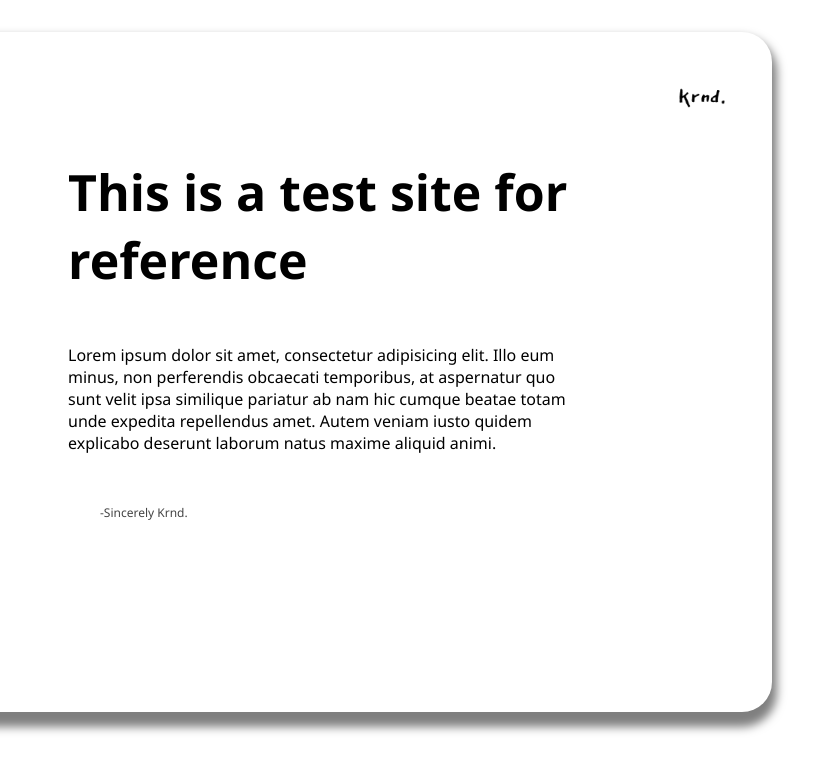
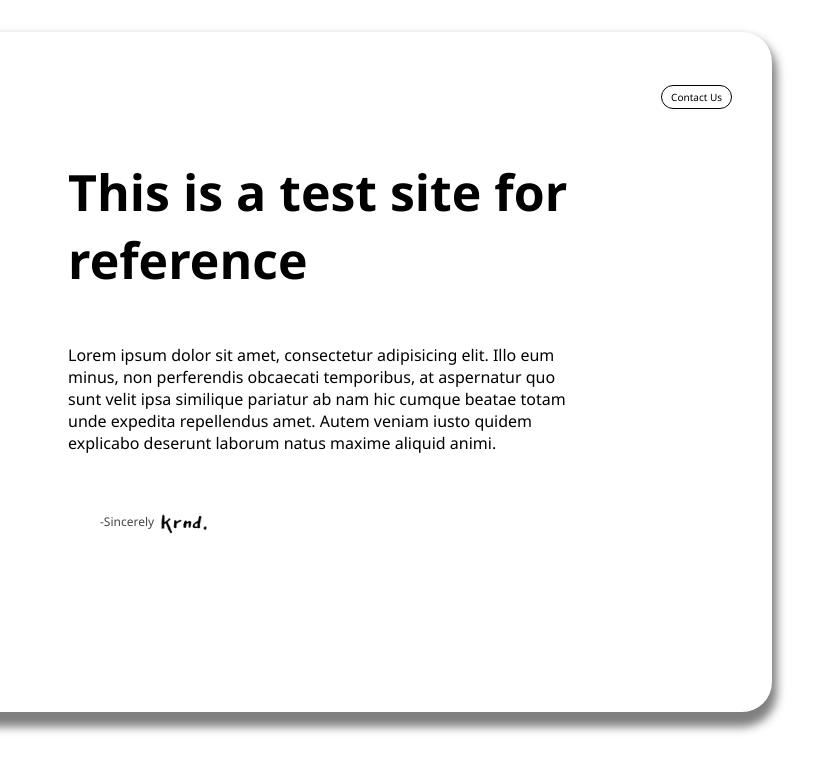
Before and after one commit to kreindo/AutoDakwah, a plain HTML site: page index.html in a window 1280 px wide. Shown: the full height of the page, 380-1194 px from the left. Drawn offline with Linux system fonts and the light colour scheme; a web font is replaced by a local one.

Commit message:
my head hurts

```diff
--- a/CSS/style.css
+++ b/CSS/style.css
@@ -20,12 +20,12 @@ body {
     border: none;
     width: min-content;
     height: min-content;
-    box-shadow: 0 10px 10px 5px rgba(0, 0, 0, 0.5);
+    box-shadow: 0 6px 10px rgba(0, 0, 0, 0.6);
 }
 
 .poster {
     width: 80vw;
-    height: 90vh;
+    height: 10vh;
 }
 
 /*
@@ -50,18 +50,40 @@ body {
     display: flex;
     justify-content: space-between;
     align-items: center;
-    padding: 2.5rem 2.5rem 0;
+    padding: 0rem 2.5rem 0;
+}
+
+.buton {
+    background: none;
+    text-align: center;
+    text-decoration: none;
+    color: black;
+    font-size: 10px;
+    padding: 4px 9px;
+    border: 1px solid black;
+    border-radius: 30px;
+    cursor: pointer;
+    transition: all 0.3s ease-in-out;
+
+    display: inline-block;
+
+
+}
+
+.buton:hover {
+    background: crimson;
 }
 
 .LogoSize {
-    width: 80px;
+    width: 63px;
 
 }
 
 .SH {
-    width: 60px;
+    width: 50px;
+}
 
-}
+
 
 .poster-content {
     margin: .1rem 2rem 1rem 2rem;
@@ -83,7 +105,13 @@ body {
 
 .poster-heading {
     font-size: 15px;
+    margin-top: 1.5rem;
     display: flex;
+}
+
+.riwayat {
+    display: flex;
+    align-items: center;
 }
 
 .riwayat-text {
--- a/index.html
+++ b/index.html
@@ -26,7 +26,10 @@
                     <div class="poster-container">
                         <div class="upper-sec">
                             <img class="LogoSize" src="./Images/mainLogo.jpg" alt="Logo"> <!-- this(logo) should be on the left side -->
-                            <img class="SH" src="./Images/krnd.jpeg" alt="SH"> <!-- Dis(theme/type or whatever u wanna all it) right side -->
+                            <div class="button">
+                                <a class="buton" href="#">Contact Us</a>
+                            </div>
+                            <!-- <img class="SH" src="./Images/krnd.jpeg" alt="SH"> --> <!-- Dis(theme/type or whatever u wanna all it) right side -->
                         </div>
                         <div class="poster-content"><!-- Box for the whole content -->
                             <div class="poster-heading"> <!-- Box for the heading/title/headsup? -->
@@ -45,8 +48,9 @@
                             </div>
                             <div class="riwayat">
                                 <p class="riwayat-text">
-                                    -Sincerely Krnd.
+                                    -Sincerely
                                 </p>
+                                <img class="SH" src="./Images/krnd.jpeg" alt="SH">
                             </div>
                             <!-- <div class="riwayat">
                                 <p class="riwayat-text">
```
